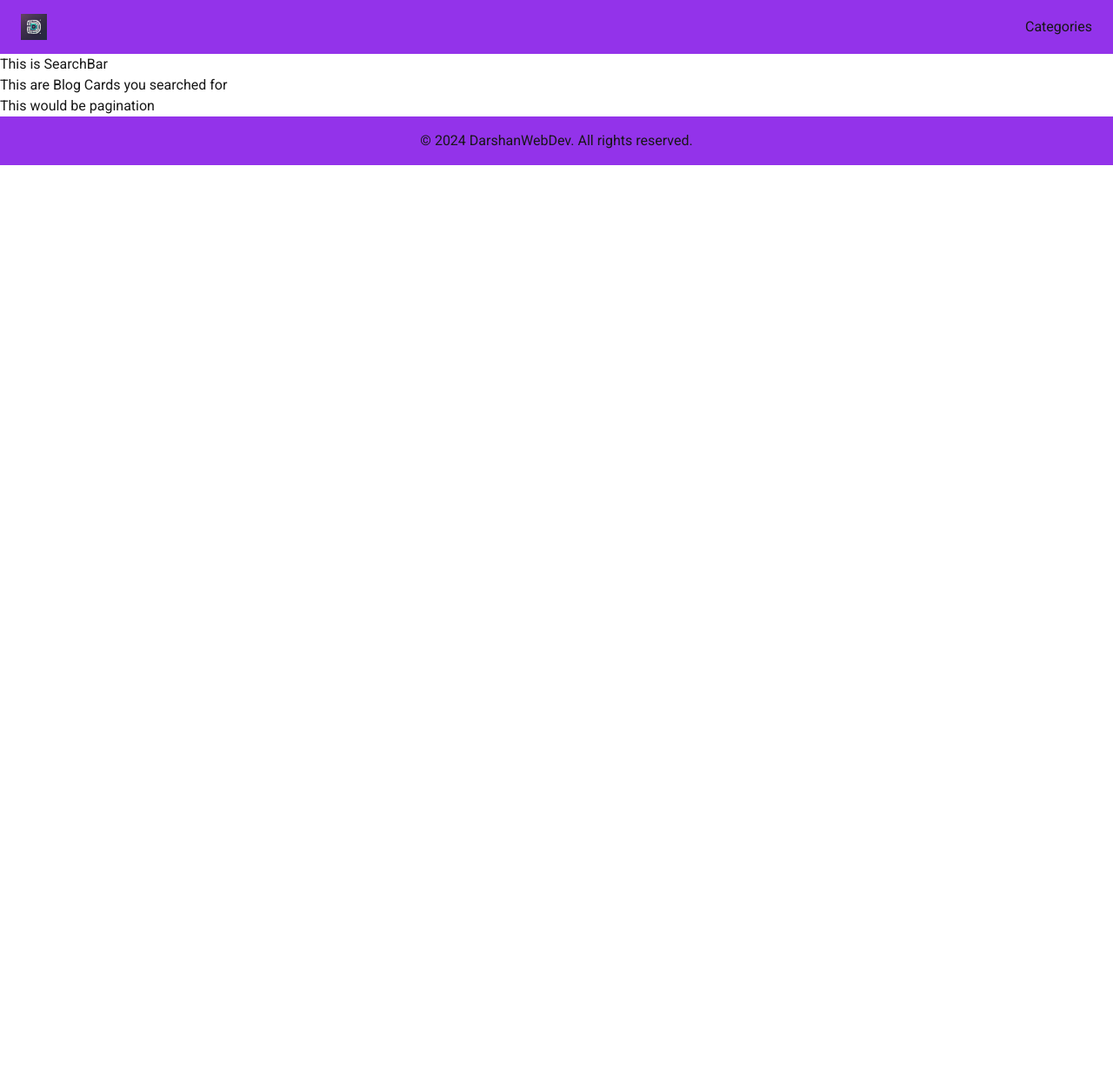
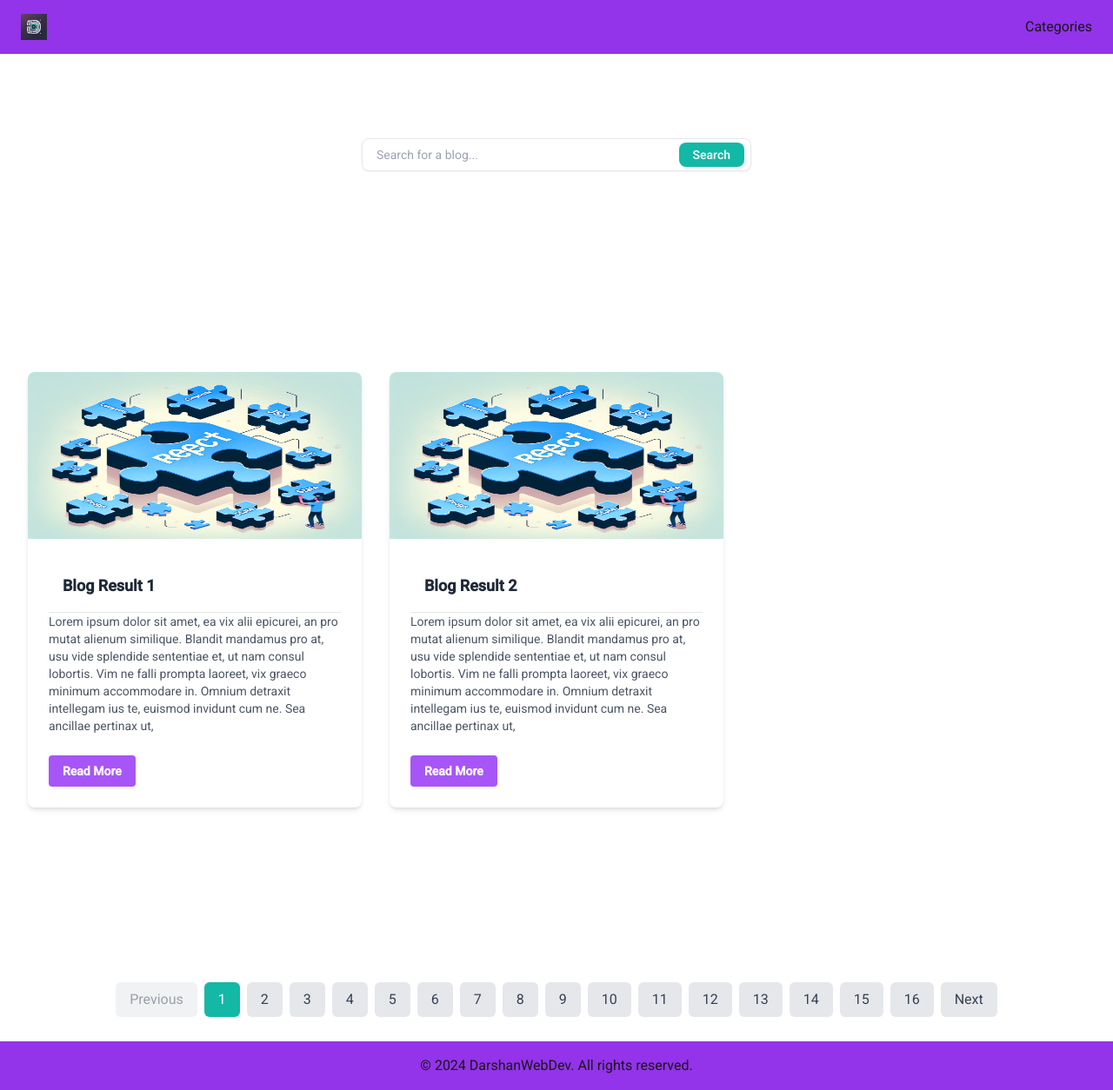
Before and after one commit to dchobarkar/nextjs-blog, a Next.js app: page /blog in a window 1280 px wide. Shown: the whole page at 87% size. Before the commit the page ends 800 px from the top, so only its background shows below. Built offline with nearby package versions, Linux system fonts and the light colour scheme.

Commit message:
add categories page

```diff
--- a/app/blog/page.tsx
+++ b/app/blog/page.tsx
@@ -1,6 +1,7 @@
 import BlogCards from "../ui/components/blogCards";
 import Pagination from "../ui/components/pagination";
 import SearchBar from "../ui/components/searchBar";
+import { totalPages } from "../lib/constant";
 
 const Page = () => {
   return (
@@ -9,7 +10,7 @@ const Page = () => {
 
       <BlogCards />
 
-      <Pagination />
+      <Pagination totalPages={totalPages} />
     </div>
   );
 };
--- a/app/lib/constant.ts
+++ b/app/lib/constant.ts
@@ -1,3 +1,4 @@
+const totalPages = 16;
 const navLinks = [{ label: "Categories", href: "/blog" }];
 
 const categoryCards = [
@@ -55,4 +56,21 @@ const featuredCards = [
   },
 ];
 
-export { navLinks, categoryCards, featuredCards };
+const resultBlogs = [
+  {
+    title: "Blog Result 1",
+    image: "/category-1.png",
+    description:
+      "Lorem ipsum dolor sit amet, ea vix alii epicurei, an pro mutat alienum similique. Blandit mandamus pro at, usu vide splendide sententiae et, ut nam consul lobortis. Vim ne falli prompta laoreet, vix graeco minimum accommodare in. Omnium detraxit intellegam ius te, euismod invidunt cum ne. Sea ancillae pertinax ut,",
+    href: "/blogs/8",
+  },
+  {
+    title: "Blog Result 2",
+    image: "/category-1.png",
+    description:
+      "Lorem ipsum dolor sit amet, ea vix alii epicurei, an pro mutat alienum similique. Blandit mandamus pro at, usu vide splendide sententiae et, ut nam consul lobortis. Vim ne falli prompta laoreet, vix graeco minimum accommodare in. Omnium detraxit intellegam ius te, euismod invidunt cum ne. Sea ancillae pertinax ut,",
+    href: "/blogs/9",
+  },
+];
+
+export { totalPages, navLinks, categoryCards, featuredCards, resultBlogs };
--- a/app/ui/components/blogCards.tsx
+++ b/app/ui/components/blogCards.tsx
@@ -1,5 +1,22 @@
+import { resultBlogs } from "@/app/lib/constant";
+import FeaturedCard from "./FeatureCard";
+
 const BlogCards = () => {
-  return <section>This are Blog Cards you searched for</section>;
+  return (
+    <section className="container m-auto w-full min-h-screen px-6 py-4 flex flex-col justify-center items-center space-y-3">
+      <div className="grid grid-cols-1 sm:grid-cols-2 lg:grid-cols-3 gap-4 w-full">
+        {resultBlogs.map((blog) => (
+          <FeaturedCard
+            key={blog.title}
+            title={blog.title}
+            des={blog.description}
+            img={blog.image}
+            href={blog.href}
+          />
+        ))}
+      </div>
+    </section>
+  );
 };
 
 export default BlogCards;
--- a/app/ui/components/pagination.tsx
+++ b/app/ui/components/pagination.tsx
@@ -1,5 +1,61 @@
-const Pagination = () => {
-  return <div>This would be pagination</div>;
+"use client";
+
+import { useState } from "react";
+
+const Pagination = ({ totalPages }: { totalPages: number }) => {
+  const [currPage, setCurrPage] = useState(1);
+
+  const handlePageChange = (page: number) => {
+    setCurrPage(page);
+
+    console.log(`Navigating to page ${page}`);
+  };
+
+  const handlePrev = () => {
+    if (currPage > 1) handlePageChange(currPage - 1);
+  };
+
+  const handleNext = () => {
+    if (currPage < totalPages) handlePageChange(currPage + 1);
+  };
+
+  return (
+    <section className="container m-auto px-4 py-6 flex flex-wrap justify-center mt-6">
+      <button
+        onClick={handlePrev}
+        disabled={currPage === 1}
+        className="px-4 py-2 m-1 bg-gray-200 text-gray-700 rounded-md hover:bg-gray-300 disabled:opacity-50 disabled:cursor-not-allowed"
+      >
+        Previous
+      </button>
+
+      {[...Array(totalPages)].map((_, index) => {
+        const page = index + 1;
+
+        return (
+          <button
+            key={page}
+            onClick={() => handlePageChange(page)}
+            className={`px-4 py-2 m-1 rounded-md ${
+              currPage === page
+                ? "bg-teal-500 text-white"
+                : "bg-gray-200 text-gray-700 hover:bg-gray-300"
+            }`}
+          >
+            {page}
+          </button>
+        );
+      })}
+
+      <button
+        onClick={handleNext}
+        disabled={currPage === totalPages}
+        className="px-4 py-2 m-1 bg-gray-200 text-gray-700 rounded-md hover:bg-gray-300 disabled:opacity-50 disabled:cursor-not-allowed"
+      >
+        Next
+      </button>
+    </section>
+  );
 };
 
 export default Pagination;
--- a/app/ui/components/searchBar.tsx
+++ b/app/ui/components/searchBar.tsx
@@ -1,5 +1,28 @@
+"use client";
+
 const SearchBar = () => {
-  return <section>This is SearchBar</section>;
+  const handleSearch = () => {
+    alert("Search Triggered");
+  };
+
+  return (
+    <section className="container m-auto mt-4 w-full h-[25vh] px-6 py-4 flex items-center justify-center space-y-3">
+      <div className="relative w-full max-w-md">
+        <input
+          type="text"
+          placeholder="Search for a blog..."
+          className="w-full py-2 pl-4 pr-12 text-sm border rounded-lg shadow-sm focus:outline-none focus:ring-2 focus:ring-teal-500 focus:border-transparent"
+        />
+
+        <button
+          onClick={handleSearch}
+          className="absolute right-2 top-1/2 transform -translate-y-1/2 px-4 py-1 bg-teal-500 text-white text-sm font-medium rounded-lg hover:bg-teal-600 transition-colors duration-300"
+        >
+          Search
+        </button>
+      </div>
+    </section>
+  );
 };
 
 export default SearchBar;
```
